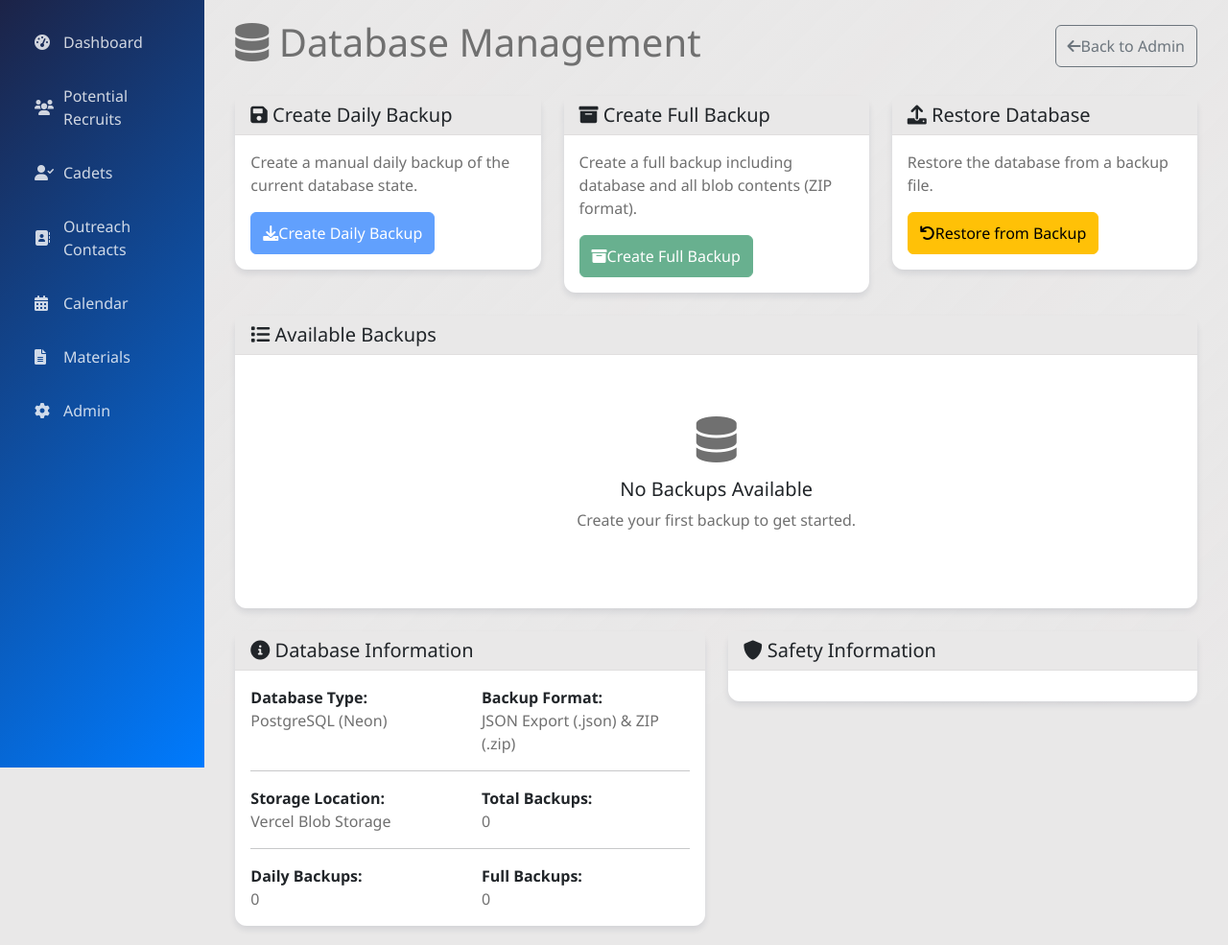
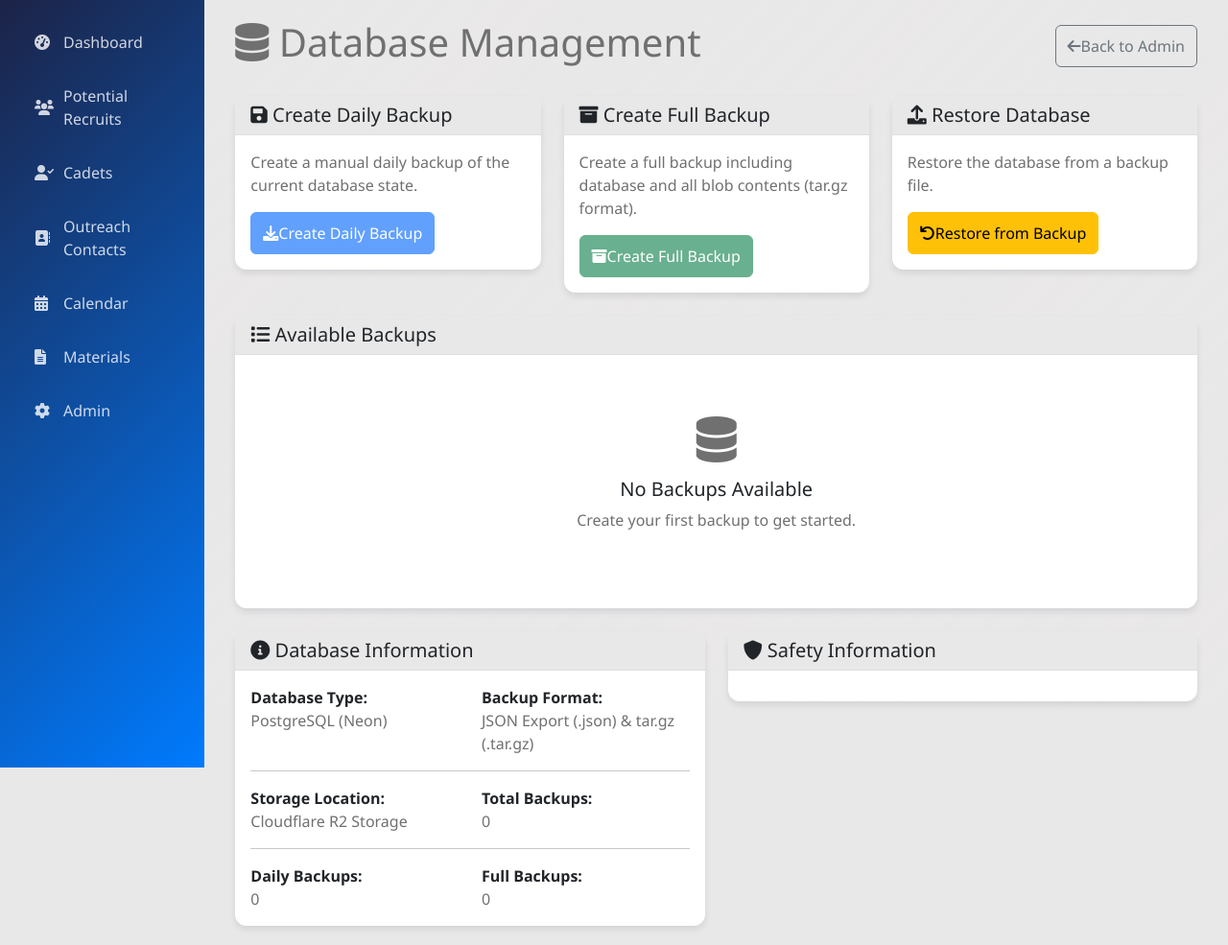
Before and after one commit to drewdog88/afrotc695recruitment, a Flask app: page /admin/database in a window 1280 px wide. Shown: the part 66-1051 px from the top of the page at 96% size. Run offline with Flask 3, Linux system fonts and the light colour scheme; the visitor is signed in with stand-in values (Sample User, id 1).

Commit message:
fix: Update database management template to show correct R2 storage information

```diff
--- a/templates/database_management.html
+++ b/templates/database_management.html
@@ -43,7 +43,7 @@
                 <h5 class="mb-0"><i class="fas fa-archive"></i> Create Full Backup</h5>
             </div>
             <div class="card-body">
-                <p class="text-muted">Create a full backup including database and all blob contents (ZIP format).</p>
+                <p class="text-muted">Create a full backup including database and all blob contents (tar.gz format).</p>
                 <form action="{{ url_for('full_backup') }}" method="POST" class="d-inline">
                     <button type="submit" class="btn btn-success" onclick="return confirm('Create a full backup including database and all blob contents? This may take several minutes.')" {% if not backup_system_available %}disabled{% endif %}>
                         <i class="fas fa-archive"></i> Create Full Backup
@@ -169,14 +169,14 @@
                     </div>
                     <div class="col-6">
                         <strong>Backup Format:</strong><br>
-                        <span class="text-muted">JSON Export (.json) & ZIP (.zip)</span>
+                        <span class="text-muted">JSON Export (.json) & tar.gz (.tar.gz)</span>
                     </div>
                 </div>
                 <hr>
                 <div class="row">
                     <div class="col-6">
                         <strong>Storage Location:</strong><br>
-                        <span class="text-muted">Vercel Blob Storage</span>
+                        <span class="text-muted">Cloudflare R2 Storage</span>
                     </div>
                     <div class="col-6">
                         <strong>Total Backups:</strong><br>
@@ -206,11 +206,11 @@
             <div class="card-body">
                 <div class="alert alert-info">
                     <i class="fas fa-info-circle"></i>
-                    <strong>Backup Types:</strong> Daily backups contain database only. Full backups include database + all blob contents in ZIP format.
+                    <strong>Backup Types:</strong> Daily backups contain database only. Full backups include database + all blob contents in tar.gz format.
                 </div>
                 <div class="alert alert-warning">
                     <i class="fas fa-exclamation-triangle"></i>
-                    <strong>Cloud Storage:</strong> Backups are automatically uploaded to Vercel Blob storage with proper folder structure.
+                    <strong>Cloud Storage:</strong> Backups are automatically uploaded to Cloudflare R2 storage with flat filename structure.
                 </div>
                 <div class="alert alert-info">
                     <i class="fas fa-info-circle"></i>
```
